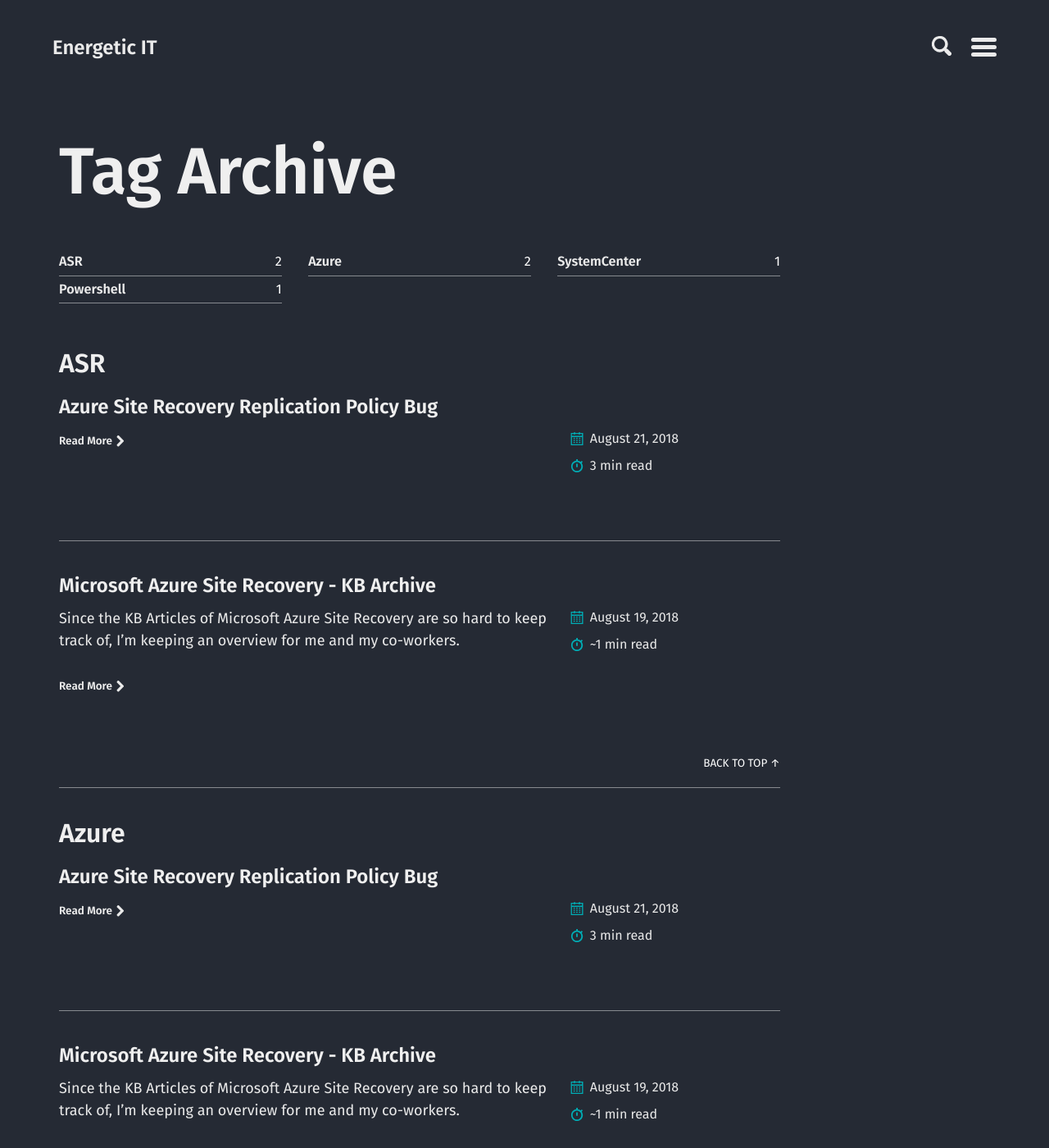
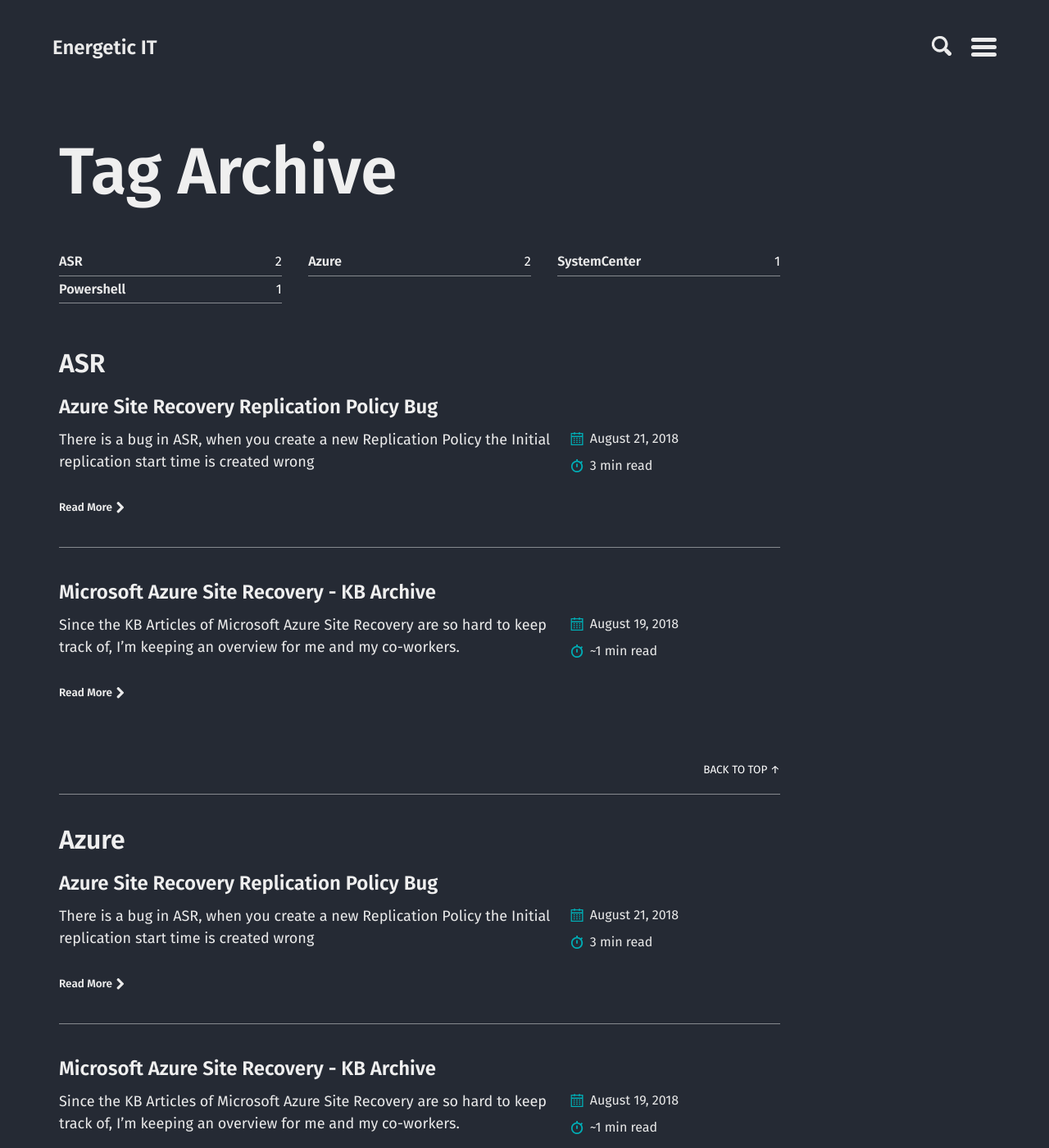
Before and after one commit to energetic-it/energetic-it.github.io, a Jekyll site: the page built from tags.md, in a window 1280 px wide and 1400 px high. Shown: the whole window at 82% size. Built offline with Jekyll 4.4.1, drawn with Linux system fonts in a browser that asks for light colours; some of the changed text lies outside the part shown.

Commit message:
added excerpt

```diff
--- a/_posts/2018-08-21-azure-site-recovery-replication-policy-bug.md
+++ b/_posts/2018-08-21-azure-site-recovery-replication-policy-bug.md
@@ -1,6 +1,6 @@
 ---
 title: "Azure Site Recovery Replication Policy Bug"
-excerpt: ""
+excerpt: "There is a bug in ASR, when you create a new Replication Policy the Initial replication start time is created wrong"
 categories:
   - ASR
 tags:
```
